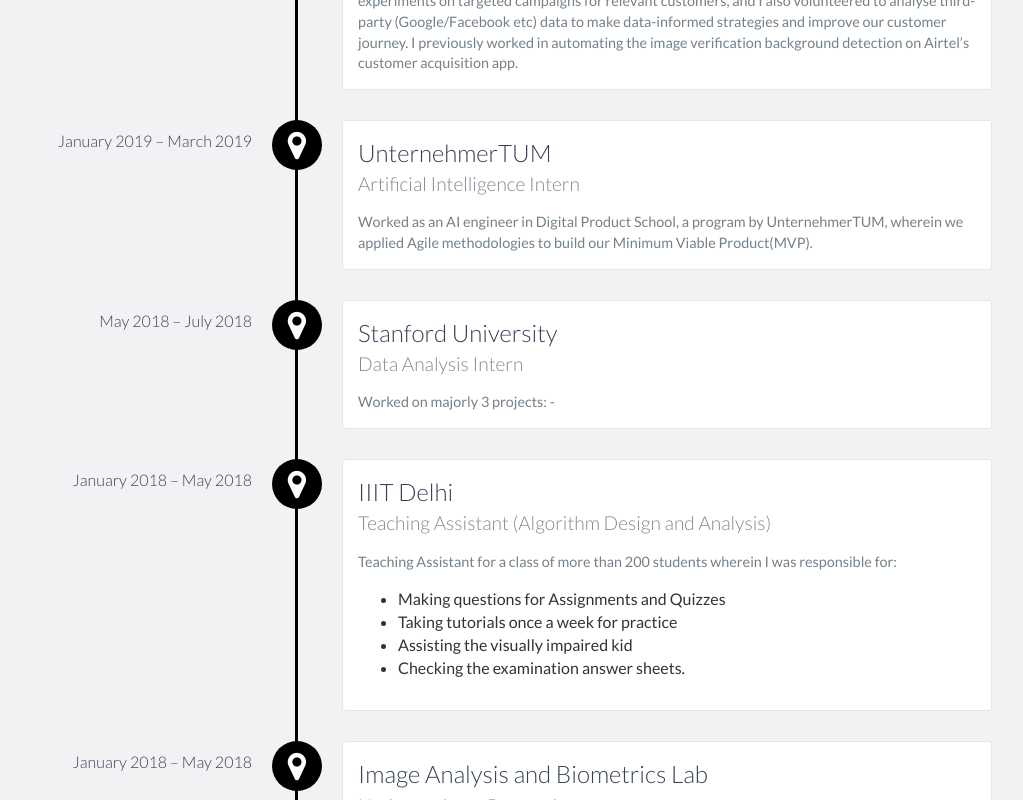
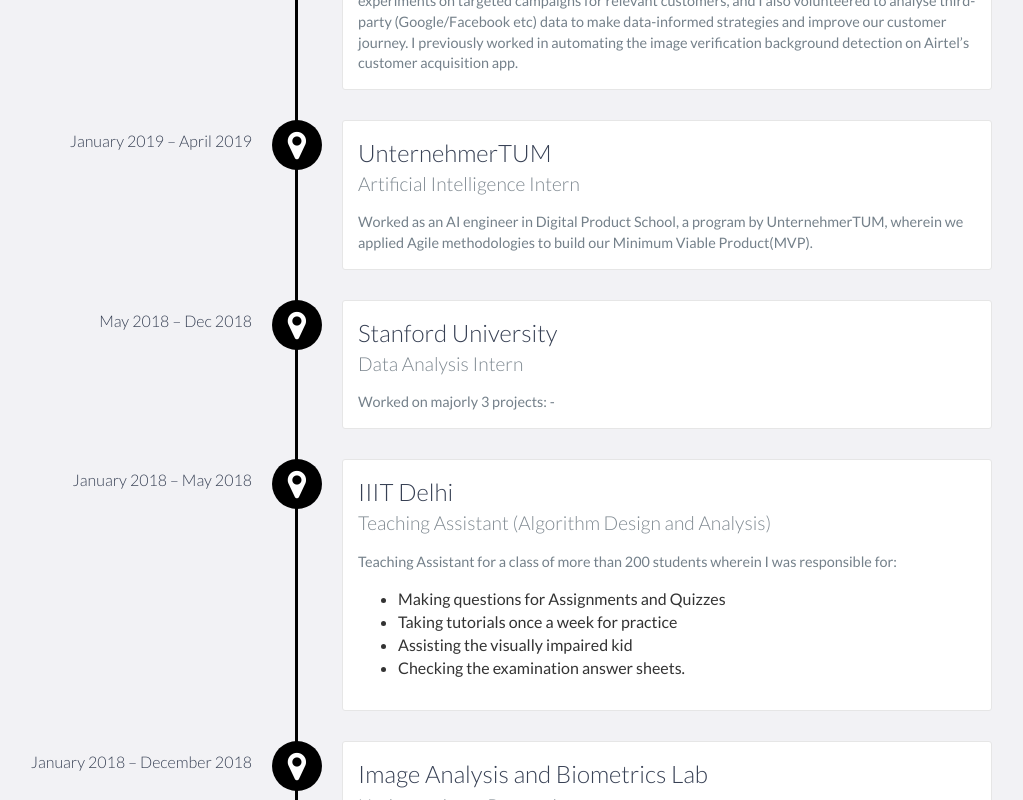
Before and after one commit to akshseh/akshseh.github.io, a website: page index.html in a window 1280 px wide. Shown: the part 1320-2120 px from the top of the page, without its empty margins (148-1171 px from the left). Drawn offline with nearby package versions, Linux system fonts and the light colour scheme.

Commit message:
Update index.html

```diff
--- a/index.html
+++ b/index.html
@@ -134,7 +134,7 @@
                     Currently, my work at Airtel Labs involves Segmentation of over 300 Million customers to perform experiments on targeted campaigns for relevant customers, and I also volunteered to analyse third-party (Google/Facebook etc) data to make data-informed strategies and improve our customer journey. I previously worked in automating the image verification background detection on Airtel’s customer acquisition app.
 		</p>
             </div>
-            <div data-date="January 2019 – March 2019">
+            <div data-date="January 2019 – April 2019">
                 <h3>UnternehmerTUM</h3>
                 <h4>Artificial Intelligence Intern</h4>
                 <p>
@@ -142,7 +142,7 @@
                 </p>
             </div>
 
-            <div data-date="May 2018 – July 2018">
+            <div data-date="May 2018 – Dec 2018">
                 <h3>Stanford University</h3>
                 <h4>Data Analysis Intern</h4>
                 <p>
@@ -164,7 +164,7 @@
 		    </ul>
                 </p>
             </div>
-		<div data-date="January 2018 – May 2018">
+		<div data-date="January 2018 – December 2018">
                 <h3>Image Analysis and Biometrics Lab</h3>
                 <h4>Undergraduate Researcher</h4>
                 <p>
```
